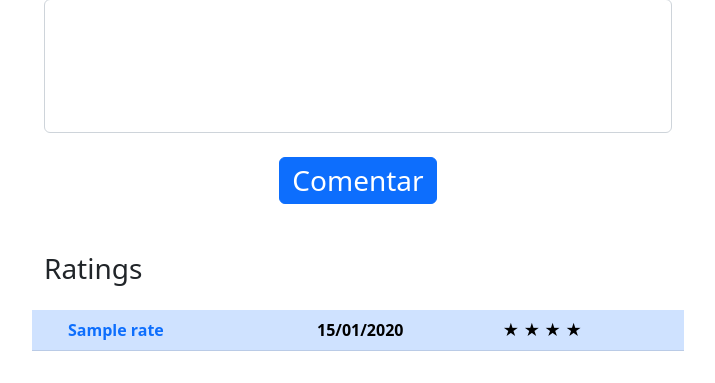
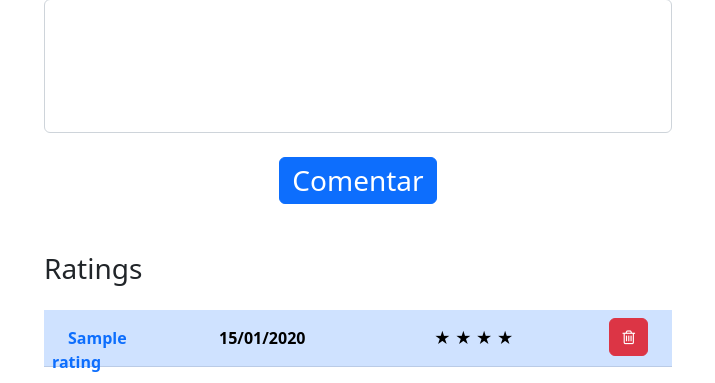
Before and after one commit to pabenito/RentNite, a FastAPI app: template templates/houseDetails.html in a window 1280 px wide. Shown: the part 1305-1688 px from the top of the page, without its empty margins (282-997 px from the left). Before the commit the page ends 1656 px from the top, so only its background shows below. Run offline with FastAPI, Linux system fonts and the light colour scheme; the template is opened without the code that fills it: most values are stand-ins (such as "Sample title", 1, 10 or a date in 2020); grey boxes marked "Sample" are stand-in pictures; lists and menus that the app fills with data are empty; parts of the project's set-up code (start-up, migrations or seed data) failed here and were passed over.

Commit message:
Implemented rating deletion

```diff
--- a/templates/houseDetails.html
+++ b/templates/houseDetails.html
@@ -359,21 +359,28 @@
             {% if ratings | count > 0 %}
             <h3 class="h3 my-4">Ratings</h3>
             <table class="table-primary">
-                {% for rate in ratings %}
+                {% for rating in ratings %}
                 <tr>
                     <table class="table">
                         <tr class="table-primary">
-                            <th class="row">
-                                <div class="col-md-5">
-                                    <a class="ms-3" href="/profile/{{rate.rater_id}}">{{ rate.rated_user_Name }}</a>
-                                </div>
-                                <div class="col md-5">
-                                    {{rate.date.strftime('%d/%m/%Y')}}
-                                </div>
-                                <div class="col md-2">
-                                    {% for i in range(rate.rate) %}
-                                    ★
-                                    {% endfor %}
+                            <th>
+                                <div class="row" style="height: 40px">
+                                    <div class="col mt-2">
+                                        <a class="ms-3" href="/profile/{{rating.rater_id}}">{{ rating.rated_user_Name }}</a>
+                                    </div>
+                                    <div class="col mx-5 mt-2">
+                                        {{rating.date.strftime('%d/%m/%Y')}}
+                                    </div>
+                                    <div class="col ms-5 mt-2">
+                                        {% for i in range(rating.rate) %}
+                                        ★
+                                        {% endfor %}
+                                    </div>
+                                    <div class="col me-3" style="text-align: right">
+                                        {% if rating.rater_id == user_id %}
+                                        <a class="btn btn-danger" href="/houses/{{house.id}}/deleteRating/{{rating.id}}"><i class="fa fa-trash-o"></i></a>
+                                        {% endif %}
+                                    </div>
                                 </div>
                             </th>
                         </tr>
@@ -386,7 +393,7 @@
             {% endif %}
             {% if user_id != house.owner_id %}
             <div class="text-center my-4">
-                <form method="post" action="/houses/{{house.id}}/addRate" title="puntuar">
+                <form method="post" action="/houses/{{house.id}}/addRating" title="puntuar">
                     <p class="clasificacion">
                         <input id="radio1" type="radio" inputmode="numeric" name="estrellas" value="5">
                         <label for="radio1">★</label>
```
Also changed, not shown: app/web/houses.py (+14 -4 lines), app/web/profile.py (+7 -0 lines), templates/profile.html (+16 -7 lines).
